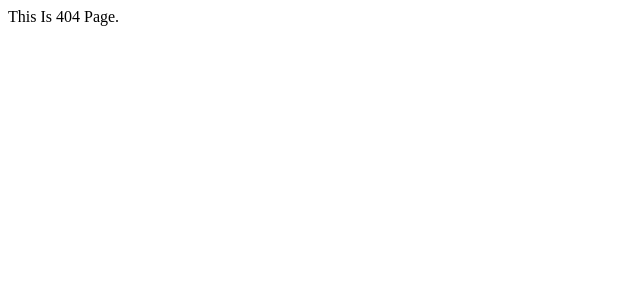
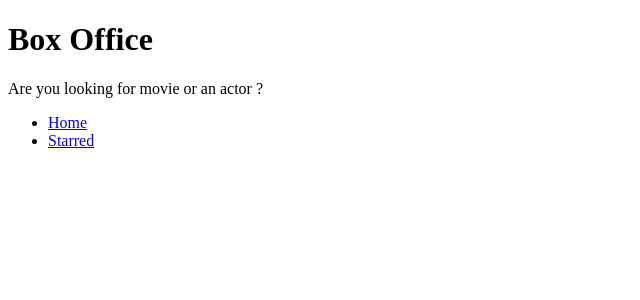
Before and after one commit to pruthvi7384/Box-Office-React, a React (Create React App) app: page /starred in a window 1280 px wide. Before the commit this address had no page. Shown: the top 300 px of the page, without its empty margins (0-640 px from the left). Built offline with nearby package versions, Linux system fonts and the light colour scheme.

Commit message:
added navbar

```diff
--- a/src/App.js
+++ b/src/App.js
@@ -1,16 +1,24 @@
 import React from 'react';
 import {Switch,Route} from 'react-router-dom';
+import Home from './pages/Home.js';
+import Starred from './pages/Starred.js';
 
 function App() {
   return (
     <Switch>
         <Route exact path="/">
-          Hi How are you
+            <Home/>
+        </Route>
+        <Route exact path="/starred">
+          <Starred/>
         </Route>
         <Route>
-          This Is 404 Page.
+          <div>
+              Page Is Note Found !
+          </div>
         </Route>
     </Switch>
+
   );
 }
 
--- /dev/null
+++ b/src/Components/MainPageLayout.js
@@ -0,0 +1,15 @@
+import React from 'react';
+import Navbar from './Navbar';
+import Title from './Title';
+
+function MainPageLayout({childern}) {
+    return (
+        <div>
+            <Title title="Box Office"  subtitle="Are you looking for movie or an actor ?"/>
+            <Navbar/>
+            {childern}
+        </div>
+    )
+}
+
+export default MainPageLayout
--- /dev/null
+++ b/src/Components/Navbar.js
@@ -0,0 +1,19 @@
+import React from 'react';
+import {Link} from 'react-router-dom';
+
+
+const LINKS = [{to:'/',text: 'Home'}, {to:'/starred',text: 'Starred'}];
+
+function Navbar() {
+    return (
+        <div>
+            <ul>
+                {
+                    LINKS.map(item => <li><Link to={item.to}>{item.text}</Link></li>)
+                }
+            </ul>
+        </div>
+    )
+}
+
+export default Navbar
--- /dev/null
+++ b/src/Components/Title.js
@@ -0,0 +1,12 @@
+import React from 'react'
+
+function Title({title,subtitle}) {
+    return (
+        <div>
+            <h1>{title}</h1>
+            <p>{subtitle}</p>
+        </div>
+    )
+}
+
+export default Title
--- /dev/null
+++ b/src/pages/Home.js
@@ -0,0 +1,11 @@
+import React from 'react';
+import MainPageLayout from '../Components/MainPageLayout';
+function Home() {
+    return (
+     <MainPageLayout>
+         Home Page
+     </MainPageLayout>
+    )
+}
+
+export default Home
--- /dev/null
+++ b/src/pages/Starred.js
@@ -0,0 +1,11 @@
+import React from 'react'
+import MainPageLayout from '../Components/MainPageLayout';
+function Starred() {
+    return (
+        <MainPageLayout>
+            Starred Page
+        </MainPageLayout>
+    )
+}
+
+export default Starred
```
